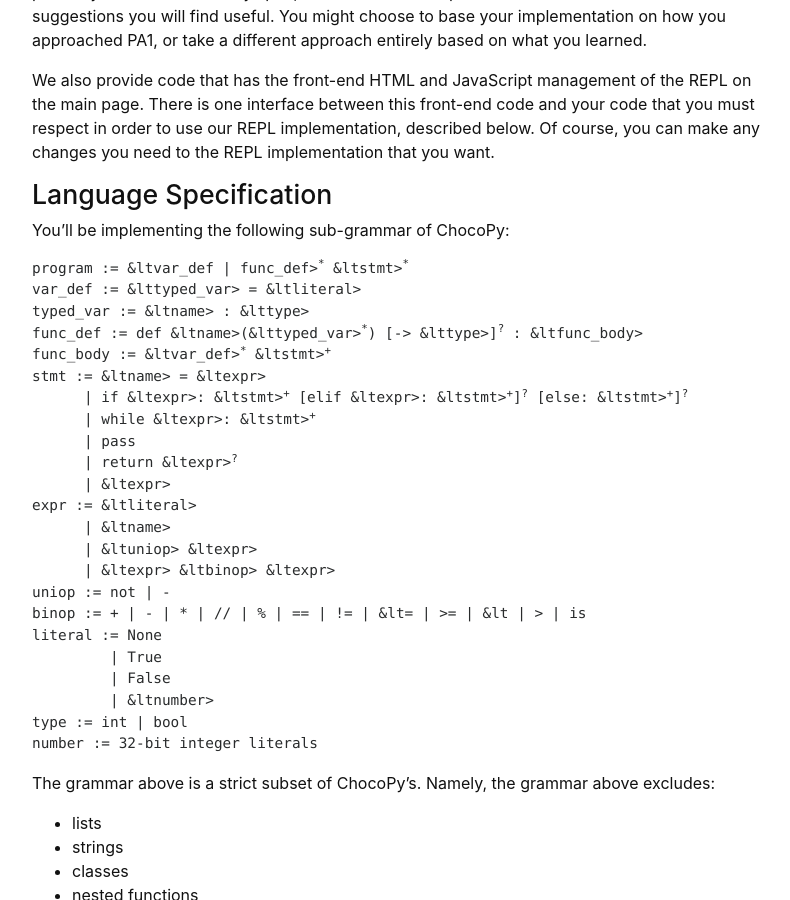
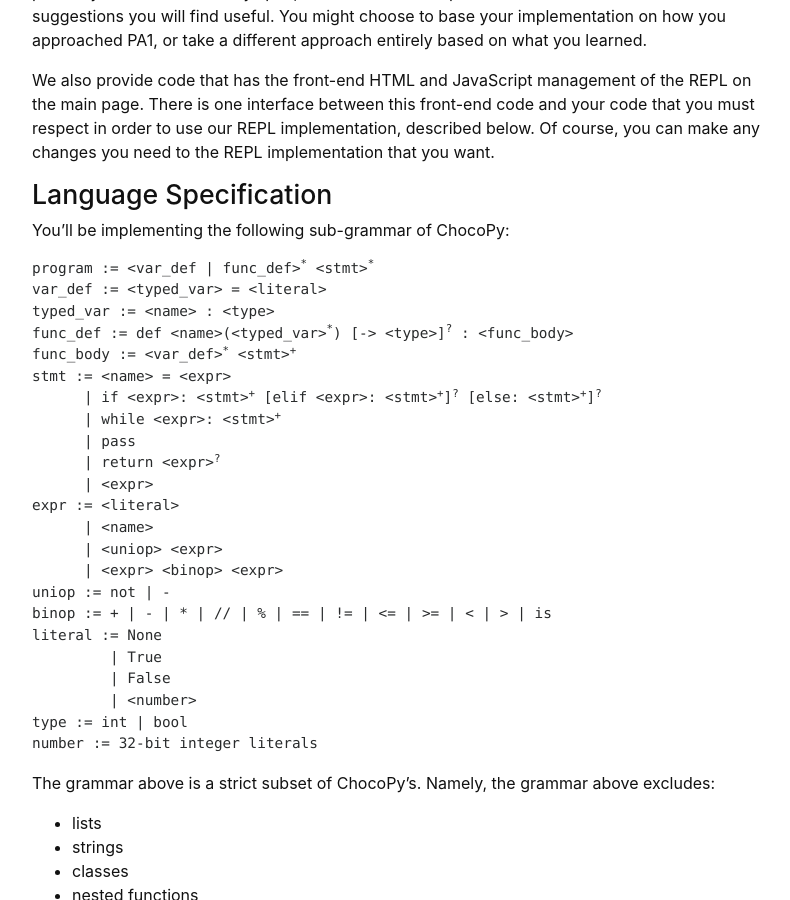
Before and after one commit to ucsd-cse231-w21/ucsd-cse231-w21.github.io, a Jekyll site: the page built from pa2/index.md, in a window 1280 px wide and 900 px high, scrolled down 718 px. Shown: the whole window, without its empty margins (243-1033 px from the left). Built offline with Jekyll 4.4.1, drawn with Linux system fonts in a browser that asks for light colours; nearby versions of some CDN libraries.

Commit message:
grammar fix

```diff
--- a/pa2/index.md
+++ b/pa2/index.md
@@ -41,27 +41,27 @@ You'll be implementing the following sub-grammar of ChocoPy:
 <html>
 <meta charset="utf-8"/>
 <pre>
-<code>program := &ltvar_def | func_def><sup>*</sup> &ltstmt><sup>*</sup>
-var_def := &lttyped_var> = &ltliteral>
-typed_var := &ltname> : &lttype>
-func_def := def &ltname>(&lttyped_var><sup>*</sup>) [-> &lttype>]<sup>?</sup> : &ltfunc_body>
-func_body := &ltvar_def><sup>*</sup> &ltstmt><sup>+</sup>
-stmt := &ltname> = &ltexpr>
-      | if &ltexpr>: &ltstmt><sup>+</sup> [elif &ltexpr>: &ltstmt><sup>+</sup>]<sup>?</sup> [else: &ltstmt><sup>+</sup>]<sup>?</sup>
-      | while &ltexpr>: &ltstmt><sup>+</sup>
+<code>program := &lt;var_def | func_def><sup>*</sup> &lt;stmt><sup>*</sup>
+var_def := &lt;typed_var> = &lt;literal>
+typed_var := &lt;name> : &lt;type>
+func_def := def &lt;name>(&lt;typed_var><sup>*</sup>) [-> &lt;type>]<sup>?</sup> : &lt;func_body>
+func_body := &lt;var_def><sup>*</sup> &lt;stmt><sup>+</sup>
+stmt := &lt;name> = &lt;expr>
+      | if &lt;expr>: &lt;stmt><sup>+</sup> [elif &lt;expr>: &lt;stmt><sup>+</sup>]<sup>?</sup> [else: &lt;stmt><sup>+</sup>]<sup>?</sup>
+      | while &lt;expr>: &lt;stmt><sup>+</sup>
       | pass
-      | return &ltexpr><sup>?</sup>
-      | &ltexpr>
-expr := &ltliteral>
-      | &ltname>
-      | &ltuniop> &ltexpr>
-      | &ltexpr> &ltbinop> &ltexpr>
+      | return &lt;expr><sup>?</sup>
+      | &lt;expr>
+expr := &lt;literal>
+      | &lt;name>
+      | &lt;uniop> &lt;expr>
+      | &lt;expr> &lt;binop> &lt;expr>
 uniop := not | -
-binop := + | - | * | // | % | == | != | &lt= | >= | &lt | > | is
+binop := + | - | * | // | % | == | != | &lt;= | >= | &lt; | > | is
 literal := None
          | True
          | False
-         | &ltnumber>
+         | &lt;number>
 type := int | bool
 number := 32-bit integer literals</code>
 </pre>
```
